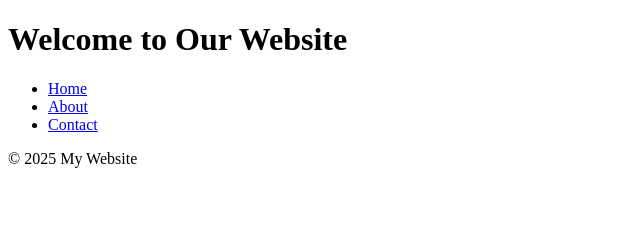
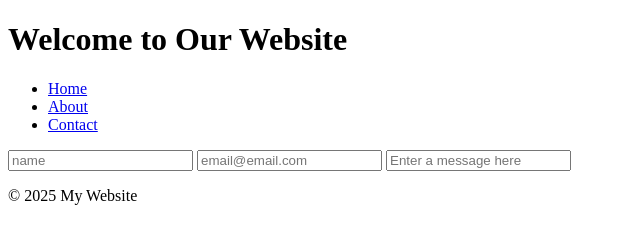
Before and after one commit to KaeTheDev/website-project, a plain HTML site: page index.html in a window 1280 px wide. Shown: the whole page, without its empty margins (0-640 px from the left). Drawn offline with Linux system fonts and the light colour scheme.

Commit message:
Added a form

```diff
--- a/index.html
+++ b/index.html
@@ -16,6 +16,12 @@
         </ul>
       </nav>
 
+      <form action="#">
+        <input type="text" placeholder="name">
+        <input type="email" placeholder="email@email.com">
+        <input type="text" placeholder="Enter a message here">
+      </form>
+
       <footer>
         <p>&copy; 2025 My Website</p>
       </footer>
```
